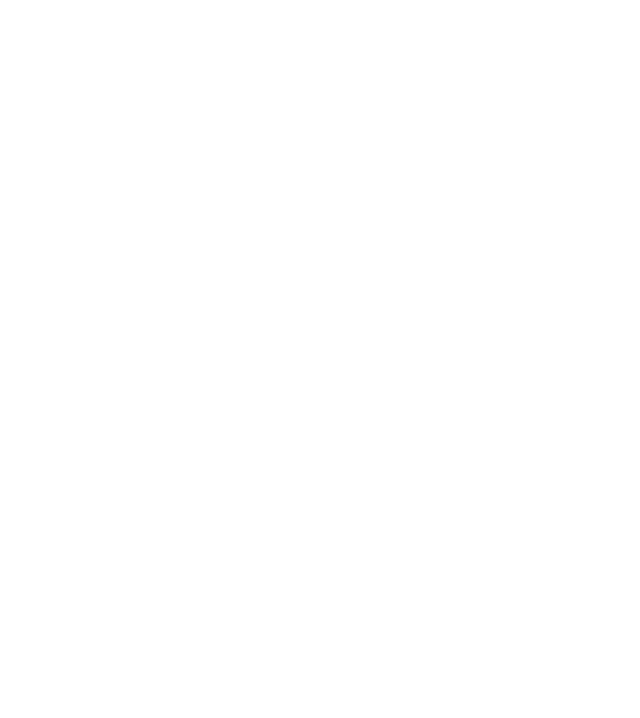
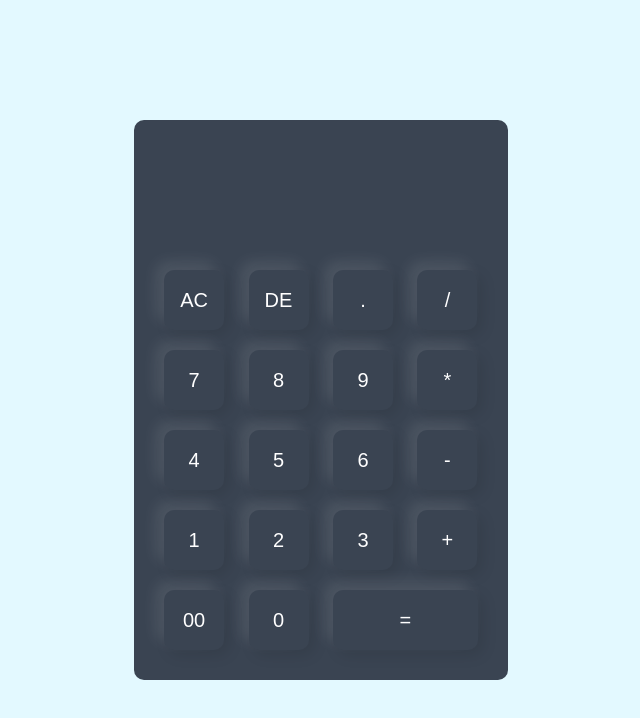
Before and after one commit to ptsourav21/calculator_js, a plain HTML site: page index.html in a window 1280 px wide. Shown: the whole page, without its empty margins (319-959 px from the left). Drawn offline with Linux system fonts and the light colour scheme.

Commit message:
static app created

```diff
--- a/index.html
+++ b/index.html
@@ -7,6 +7,44 @@
     <link rel="stylesheet" href="style.css">
 </head>
 <body>
+    <div class="container">
+        <div class="calculator">
+            <form action="">
+                <div class="display">
+                    <input type="text" name = "display">
+                </div>
+                <div>
+                    <input type="button" value="AC">
+                    <input type="button" value="DE">
+                    <input type="button" value=".">
+                    <input type="button" value="/">
+                </div>
+                <div>
+                    <input type="button" value="7">
+                    <input type="button" value="8">
+                    <input type="button" value="9">
+                    <input type="button" value="*">
+                </div>
+                <div>
+                    <input type="button" value="4">
+                    <input type="button" value="5">
+                    <input type="button" value="6">
+                    <input type="button" value="-">
+                </div>
+                <div>
+                    <input type="button" value="1">
+                    <input type="button" value="2">
+                    <input type="button" value="3">
+                    <input type="button" value="+">
+                </div>
+                <div>
+                    <input type="button" value="00">
+                    <input type="button" value="0">
+                    <input type="button" value="=" class="equal">
+                </div>
+            </form>
+        </div>
+    </div>
     <script src="app.js"></script>
 </body>
 </html>
--- a/style.css
+++ b/style.css
@@ -4,3 +4,45 @@
     font-family: "Poppins", sans-serif;
     box-sizing: border-box;
 }
+.container{
+    width: 100%;
+    height: 100vh;
+    background: #e3f9ff;
+    display: flex;
+    align-items: center;
+    justify-content:center;
+}
+.calculator{
+    background-color: #3a4452;
+    padding: 20px;
+    border-radius: 10px;
+
+}
+.calculator form input{
+    border: 0;
+    outline: 0;
+    width:60px;
+    height: 60px;
+    border-radius: 10px;
+    box-shadow: -8px -8px 15px rgba(255,255,255, 0.1), 5px 5px 15px rgba(0,0,0, 0.1);
+    background: transparent;
+    font-size: 20px;
+    color: white;
+    cursor: pointer;
+    margin: 10px;
+}
+form .display{
+    display: flex;
+    justify-content: flex-end;
+    margin: 20px 0;
+}
+form .display input{
+    text-align: right;
+    flex: 1;
+    font-size: 45px;
+    box-shadow: none;
+}
+
+form input.equal{
+    width: 145px;
+}
```
